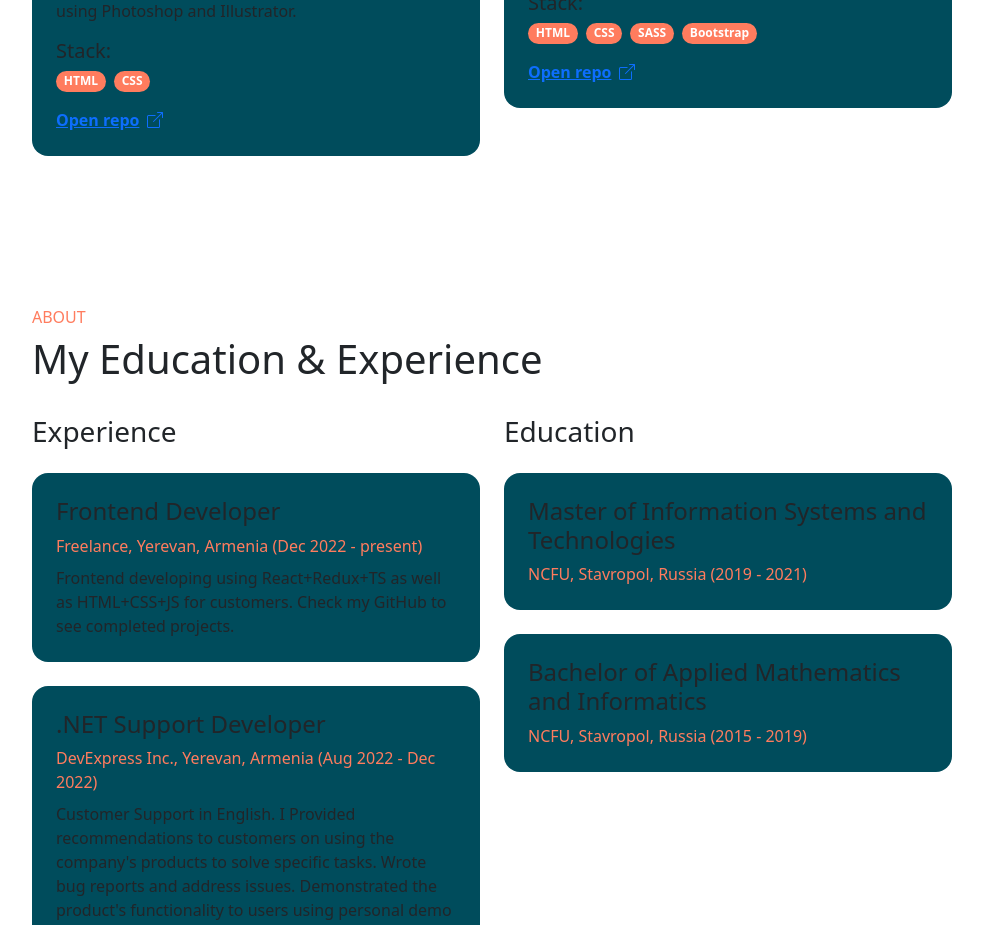
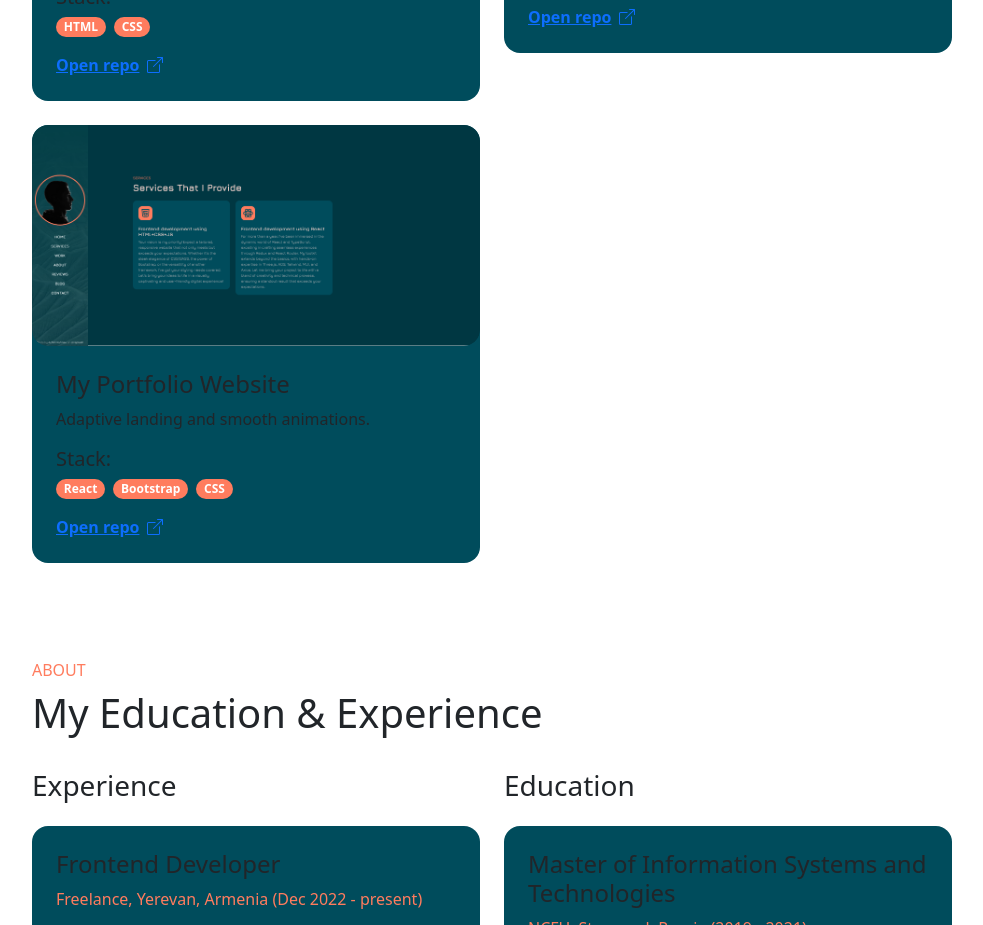
Before and after one commit to winerar/portfolio, a React (Vite) app: page / in a window 1280 px wide. Shown: the part 2140-3065 px from the top of the page, without its empty margins (268-1251 px from the left). Built offline with nearby package versions, Linux system fonts and the light colour scheme; the HTML template or start-up script is replaced by a standard one.

Commit message:
add portfolio

```diff
--- a/src/constants/projects.ts
+++ b/src/constants/projects.ts
@@ -1,5 +1,6 @@
 import djNejtrino from "../assets/images/projects/dj_nejtrino.png"
 import forum from "../assets/images/projects/forum.png"
+import portfolio from "../assets/images/projects/portfolio.png"
 import { IProject, Stack } from "../types"
 
 export const projects: Array<IProject> = [
@@ -18,4 +19,11 @@ export const projects: Array<IProject> = [
 		image: forum,
 		repo: "https://github.com/winerar/customer-forum",
 	},
+	{
+		name: "My Portfolio Website",
+		description: "Adaptive landing and smooth animations.",
+		stack: [Stack.React, Stack.Bootstrap, Stack.CSS],
+		image: portfolio,
+		repo: "https://github.com/winerar/portfolio",
+	},
 ]
```
Also changed, not shown: src/assets/images/projects/portfolio.png (added).
